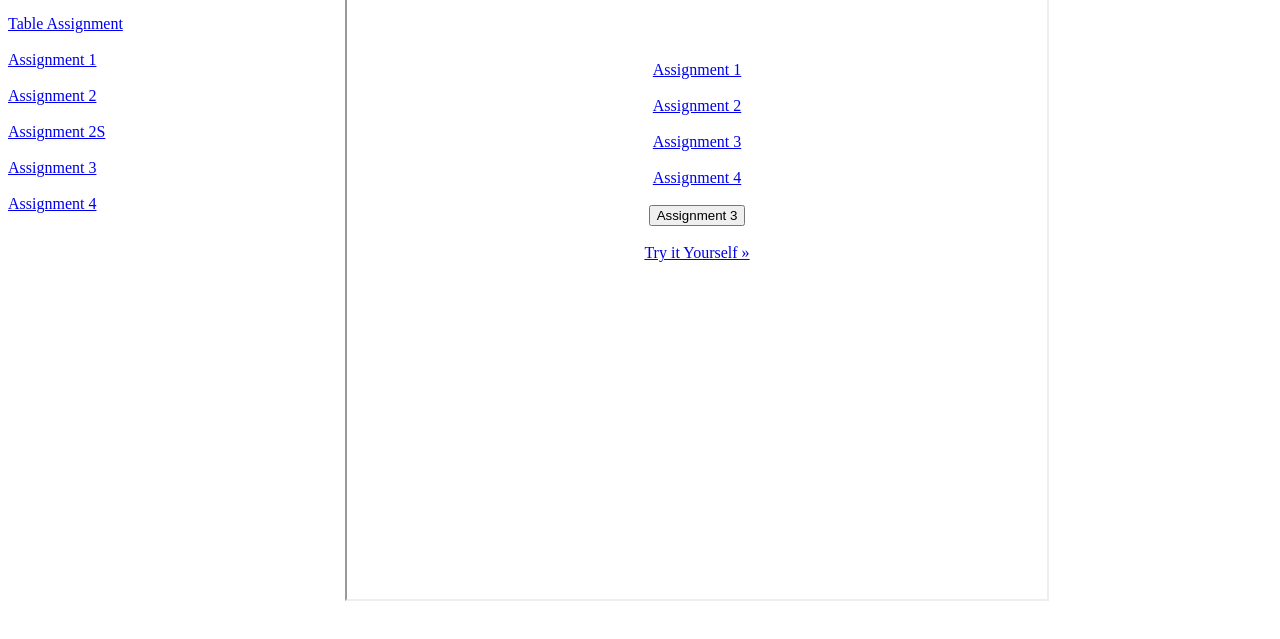
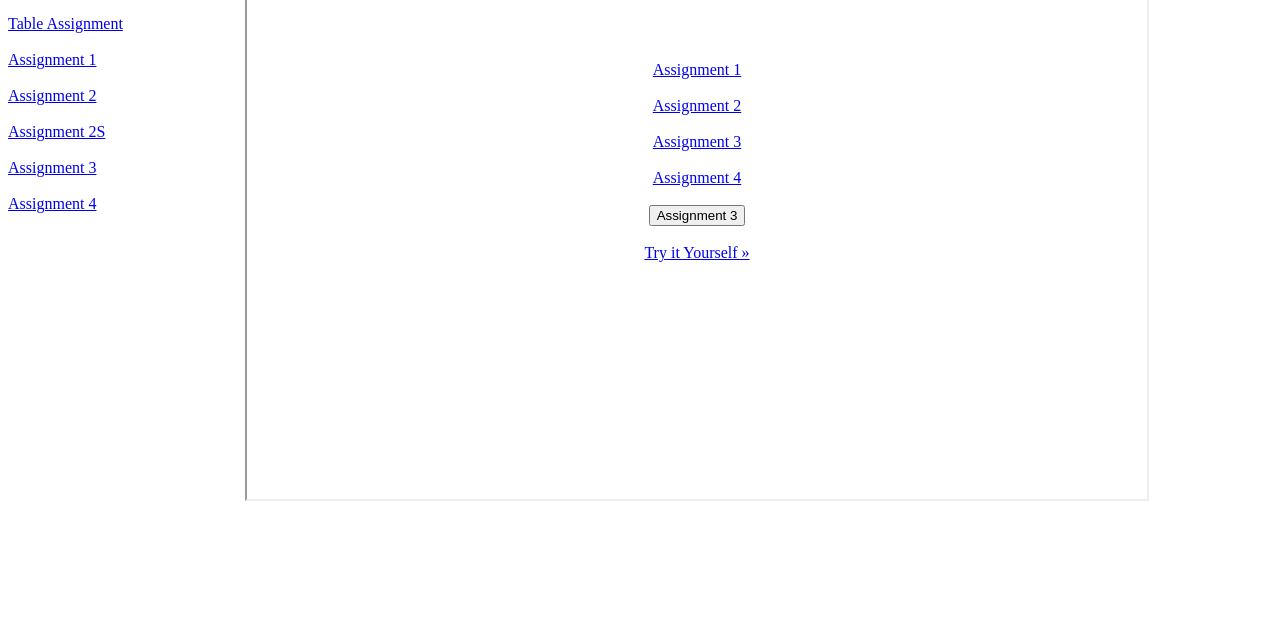
Before and after one commit to srikanthdsr/HTML-Assignments, a plain HTML site: page index.html in a window 1280 px wide. Shown: the part 87-726 px from the top of the page. Drawn offline with Linux system fonts and the light colour scheme.

Commit message:
Update index.html

```diff
--- a/index.html
+++ b/index.html
@@ -19,7 +19,7 @@
 <a href="Assignments/Assignment 3.html" target="iframe">Assignment 3</a><br><br>
 <a href="Assignments/Assignment 4.html" target="iframe">Assignment 4</a><br><br></div></div>
 
-<div align="center"><iframe src="Assignments/Assignments.html" height="600" width="700" name="iframe"></iframe>
+<div align="center"><iframe src="Assignments/Assignments.html" height="500" width="900" name="iframe"></iframe>
 </div>
 </div><br><br>
 
```
